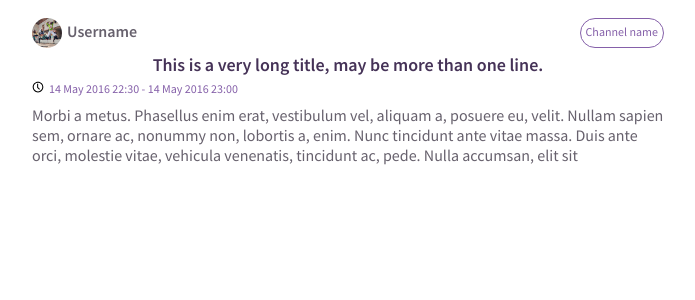
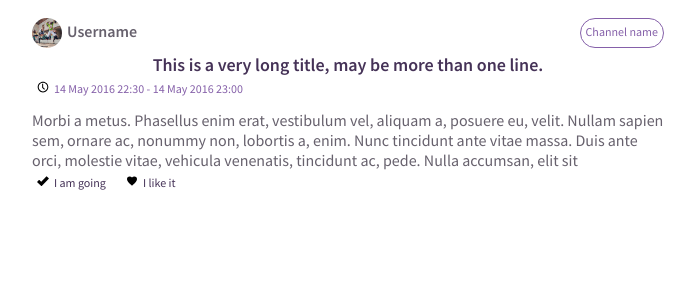
Before and after one commit to yapdianhao/BlackCat, a React app: page / in a window 1280 px wide. Shown: the top 300 px of the page, without its empty margins (292-987 px from the left). Built offline with nearby package versions, Linux system fonts and the light colour scheme.

Commit message:
added eventsCard componentg

```diff
--- a/components/EventCard.tsx
+++ b/components/EventCard.tsx
@@ -4,6 +4,10 @@ import React from "react";
 import "../styles/EventCard.scss";
 const profilePic = require("../images/Street-Dance-01.jpg");
 import ClockIcon from "../components/ClockIcon";
+import HeartIcon from "./HeartIcon";
+import CheckIcon from "./CheckIcon";
+import HeartIconOutline from "./HeartIconOutline";
+import CheckIconOutline from "./CheckIconOutline";
 
 const EventCard = () => {
   return (
@@ -28,7 +32,12 @@ const EventCard = () => {
         Nunc tincidunt ante vitae massa. Duis ante orci, molestie vitae,
         vehicula venenatis, tincidunt ac, pede. Nulla accumsan, elit sit
       </div>
-      <div className="activity-stats-area"></div>
+      <div className="activity-stats-area">
+        <CheckIcon />
+        <div className="stats-desc">I am going</div>
+        <HeartIcon />
+        <div className="stats-desc">I like it</div>
+      </div>
     </div>
   );
 };
--- a/styles/EventCard.scss
+++ b/styles/EventCard.scss
@@ -51,7 +51,7 @@
   justify-content: flex-start;
   height: 12px;
   font-size: 12px;
-  padding-top: 5px;
+  padding: 5px;
 }
 
 .activity-time {
@@ -70,5 +70,15 @@
 
 .activity-stats-area {
   display: flex;
-  padding-top: 5px;
+  height: 12px;
+  padding: 5px;
 }
+
+.stats-desc {
+  font-size: 12px;
+  font-family: "Source Sans Pro";
+  font-weight: 400;
+  padding-left: 5px;
+  padding-right: 20px;
+  color: #453257;
+}
```
